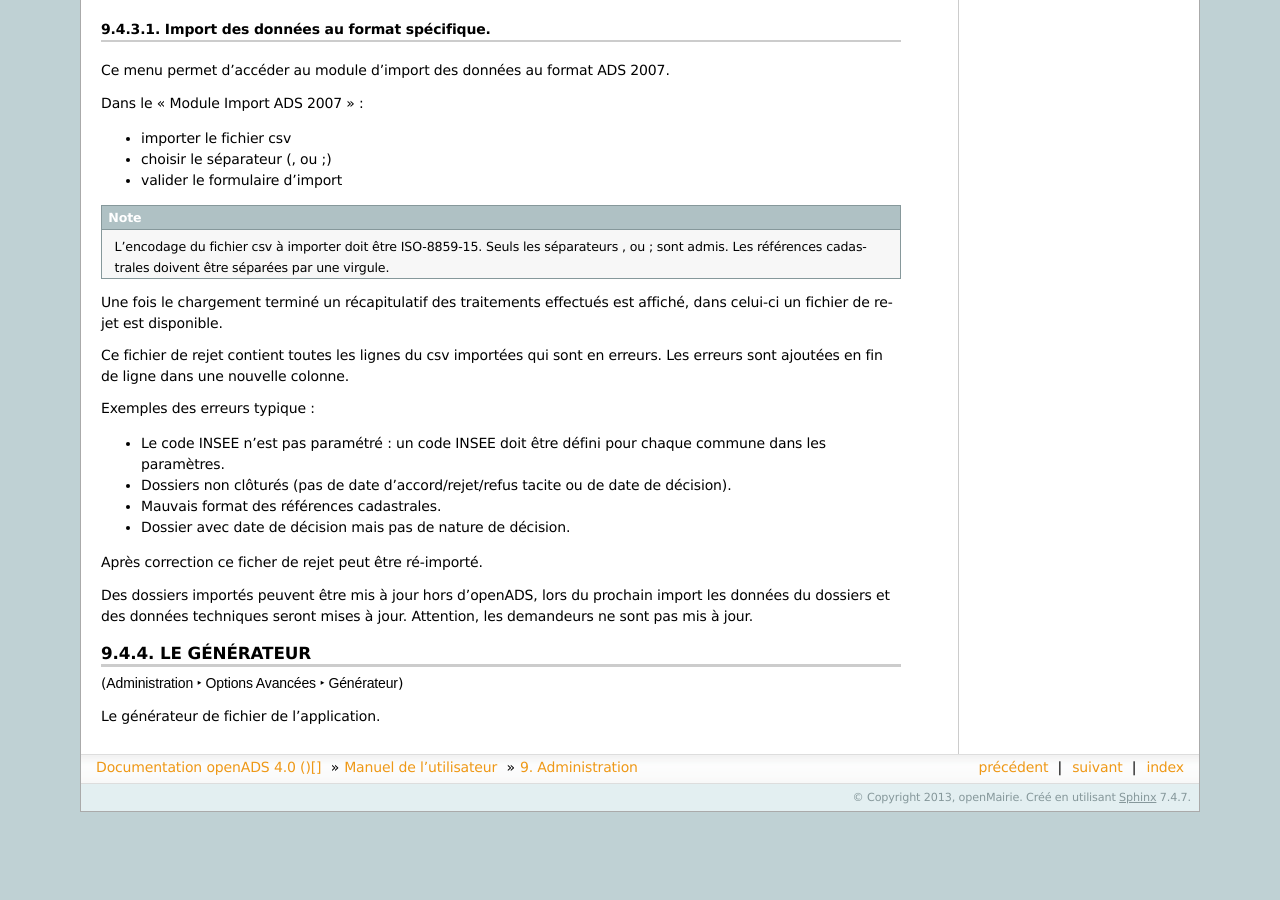
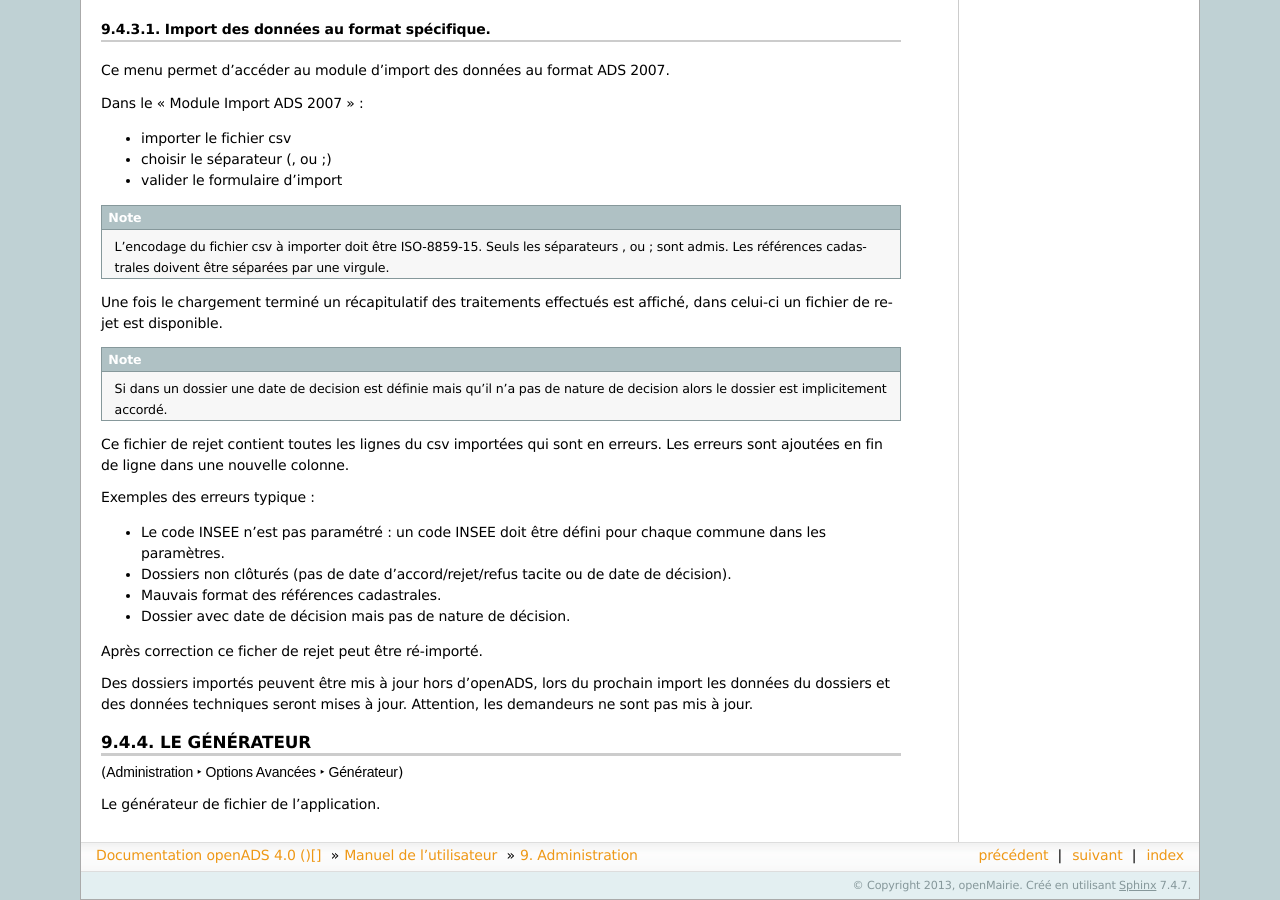
Before and after one commit to mpavaux/openads-documentation, a Sphinx documentation site: the page built from source/manuel_utilisateur/administration.rst, in a window 1280 px wide and 900 px high, scrolled down 1925 px. Built offline with Sphinx 7.4.7, drawn with Linux system fonts in a browser that asks for light colours; before the commit the page ends 2737 px from its top, so only the background shows below that.

Commit message:
Update administration.rst

```diff
--- a/source/manuel_utilisateur/administration.rst
+++ b/source/manuel_utilisateur/administration.rst
@@ -182,10 +182,12 @@
 - valider le formulaire d'import
 
 .. NOTE:: L'encodage du fichier csv à importer doit être ISO-8859-15.
-  Seuls les séparateurs , ou ; sont admis.
-  Les références cadastrales doivent être séparées par une virgule.
+          Seuls les séparateurs , ou ; sont admis.
+          Les références cadastrales doivent être séparées par une virgule.
 
 Une fois le chargement terminé un récapitulatif des traitements effectués est affiché, dans celui-ci un fichier de rejet est disponible.
+
+.. NOTE:: Si dans un dossier une date de decision est définie mais qu'il n'a pas de nature de decision alors le dossier est implicitement accordé.
 
 Ce fichier de rejet contient toutes les lignes du csv importées qui sont en erreurs. Les erreurs sont ajoutées en fin de ligne dans une nouvelle colonne.
 
```
